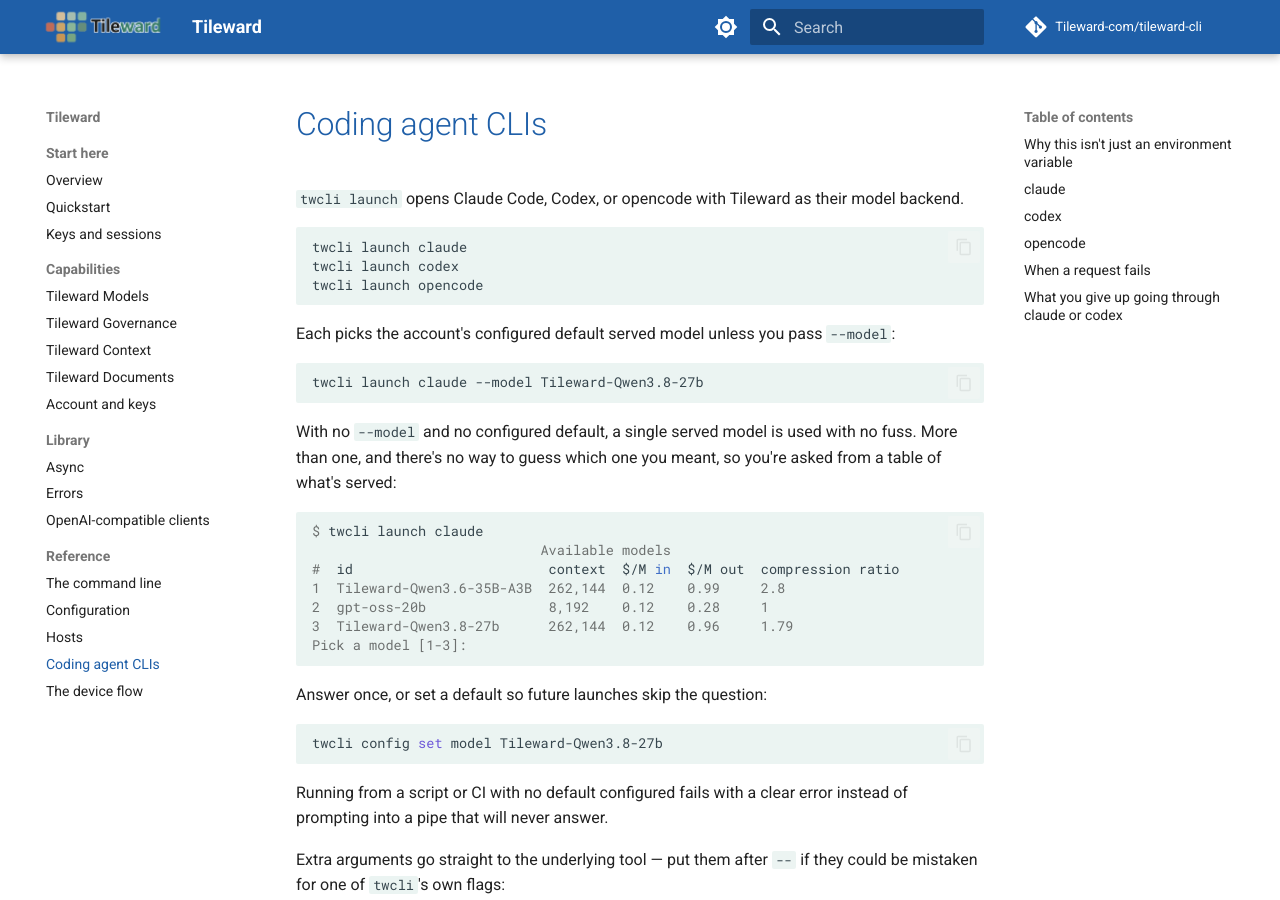
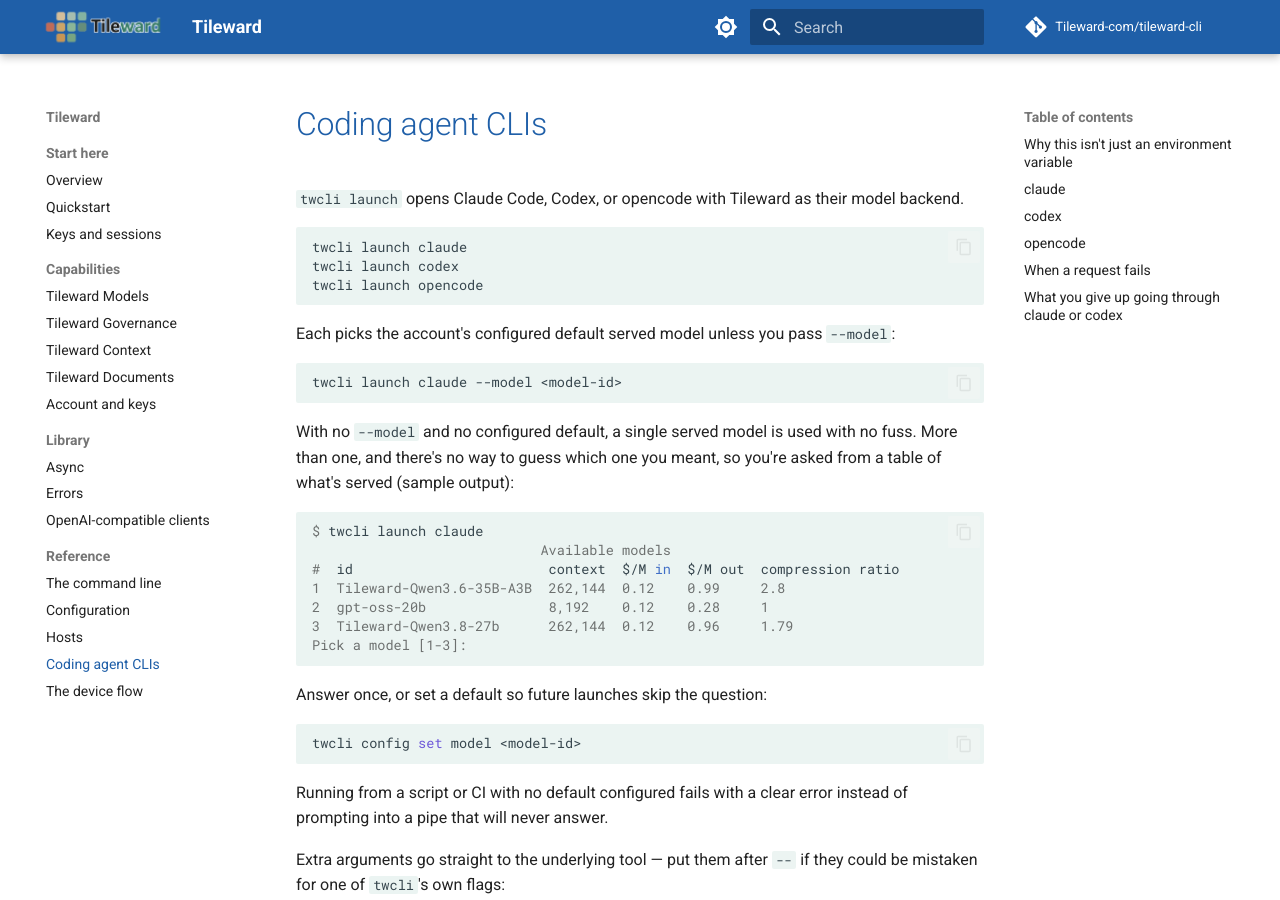
Before and after one commit to Tileward-com/tileward-cli, an MkDocs documentation site: the page built from docs/launch.md, in a window 1280 px wide and 900 px high. Built offline with MkDocs 1.6.1 and Material for MkDocs 9.7.7, drawn with Linux system fonts in a browser that asks for light colours; comment, search, counter and statistics services are not loaded; some of the changed text lies outside the part shown.

Commit message:
Docs no longer name a specific model; examples use a placeholder or the served list
Co-Authored-By: Claude Haiku 5.5 <noreply@anthropic.com>

````diff
--- a/docs/launch.md
+++ b/docs/launch.md
@@ -11,13 +11,14 @@ twcli launch opencode
 Each picks the account's configured default served model unless you pass `--model`:
 
 ```bash
-twcli launch claude --model Tileward-Qwen3.8-27b
+twcli launch claude --model <model-id>
 ```
 
 With no `--model` and no configured default, a single served model is used with no fuss. More
 than one, and there's no way to guess which one you meant, so you're asked from a table of what's
-served:
+served (sample output):
 
+<!-- sample output -->
 ```console
 $ twcli launch claude
                             Available models
@@ -31,7 +32,7 @@ Pick a model [1-3]:
 Answer once, or set a default so future launches skip the question:
 
 ```bash
-twcli config set model Tileward-Qwen3.8-27b
+twcli config set model <model-id>
 ```
 
 Running from a script or CI with no default configured fails with a clear error instead of
@@ -75,7 +76,7 @@ key sitting in your shell can't silently take over and send the session to `api.
 instead.
 
 ```bash
-twcli launch claude --model Tileward-Qwen3.6-35B-A3B --fast-model gpt-oss-20b
+twcli launch claude --model <model-id> --fast-model <model-id>
 ```
 
 **It also points `CLAUDE_CONFIG_DIR` at `<config dir>/claude-launch`, never your real
@@ -124,7 +125,7 @@ rather than a fixed name so two `launch codex` sessions running at once can't ra
 file and cross-wire which proxy each one talks to.
 
 ```bash
-twcli launch codex --model Tileward-Qwen3.8-27b
+twcli launch codex --model <model-id>
 ```
 
 ## opencode
@@ -135,7 +136,7 @@ accepts JSONC, comments and all, which this can't safely rewrite — nothing is
 block is printed for you to add by hand instead.
 
 ```bash
-twcli launch opencode --model Tileward-Qwen3.6-35B-A3B
+twcli launch opencode --model <model-id>
 ```
 
 ## When a request fails
````
Also changed, not shown: README.md (+3 -3 lines), docs/models.md (+6 -6 lines), docs/openai.md (+4 -3 lines), 2 other files.
